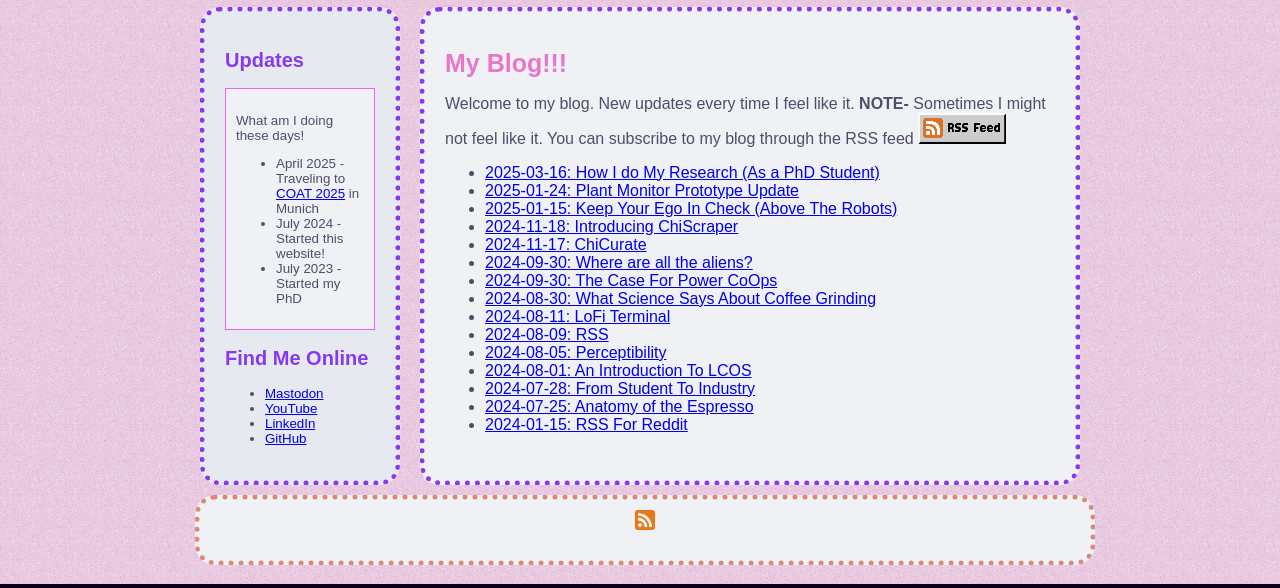
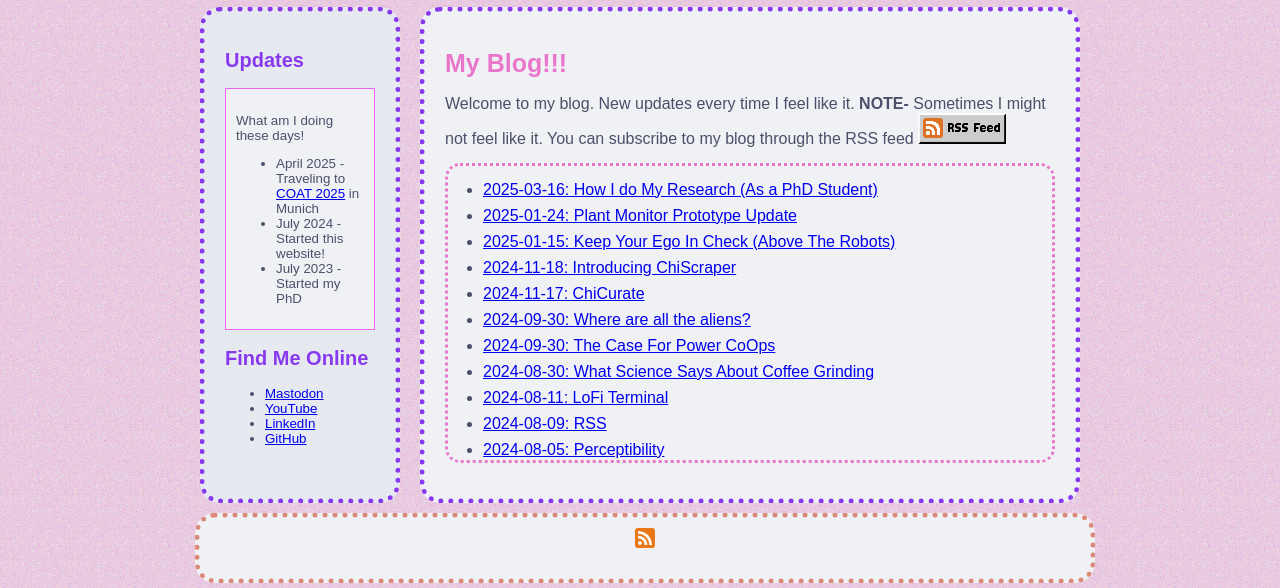
Before and after one commit to CJones-Optics/CaffineAndLasers, an Eleventy site: page content/blog.html in a window 1280 px wide. Shown: the part 216-804 px from the top of the page. Built offline with nearby package versions, Linux system fonts and the light colour scheme; Eleventy itself is replaced by a stand-in of ours; files that its build step writes are made by us from their sources.

Commit message:
Added a cute box for the blog page

```diff
--- a/content/blog.html
+++ b/content/blog.html
@@ -9,6 +9,7 @@ Welcome to my blog. New updates every time I feel like it.
 through the RSS feed
 <a href="feed.xml"> <img src="\Assets\rss-button.gif" /> </a>
 
+<div class="blog-posts-container">
   <ul>
   {% for post in collections.blogPosts %}
     <li>
@@ -18,3 +19,4 @@ through the RSS feed
     </li>
   {% endfor %}
   </ul>
+</div>
--- a/content/styles.css
+++ b/content/styles.css
@@ -190,6 +190,25 @@ strong {
     padding: 10px;
 }
 
+.blog-posts-container {
+    background-color: #eff1f5;
+    border: 3px dotted #ea76cb;  /* Pink border to match your h1 color */
+    border-radius: 15px;         /* Rounded corners */
+    padding: 15px;
+    max-height: 300px;           /* Fixed height to enable scrolling */
+    overflow-y: auto;            /* Vertical scrollbar when needed */
+    margin: 15px 0;
+}
+
+.blog-posts-container ul {
+    margin: 0;
+    padding-left: 20px;
+}
+
+.blog-posts-container li {
+    margin-bottom: 8px;
+}
+
 #topBar {
     width: 100%;
     height: 30px;
--- a/public/styles.css
+++ b/public/styles.css
@@ -190,6 +190,25 @@ strong {
     padding: 10px;
 }
 
+.blog-posts-container {
+    background-color: #eff1f5;
+    border: 3px dotted #ea76cb;  /* Pink border to match your h1 color */
+    border-radius: 15px;         /* Rounded corners */
+    padding: 15px;
+    max-height: 300px;           /* Fixed height to enable scrolling */
+    overflow-y: auto;            /* Vertical scrollbar when needed */
+    margin: 15px 0;
+}
+
+.blog-posts-container ul {
+    margin: 0;
+    padding-left: 20px;
+}
+
+.blog-posts-container li {
+    margin-bottom: 8px;
+}
+
 #topBar {
     width: 100%;
     height: 30px;
```
Also changed, not shown: public/blog.html (+3 -1 lines). Lines whose indentation alone changed are shown as unchanged.
